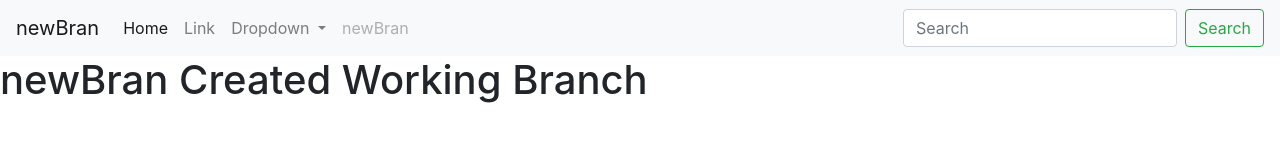
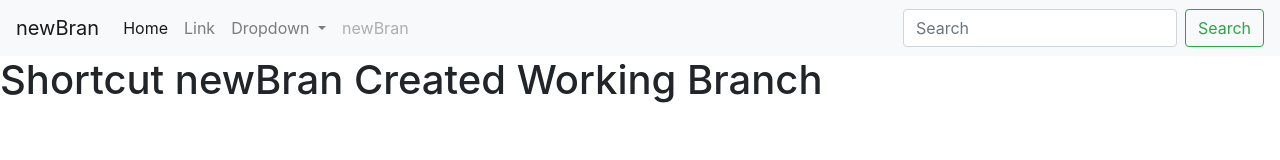
Before and after one commit to imranhossainsajib/Bootstap-4-All-Cod, a plain HTML site: page index.html in a window 1280 px wide. Drawn offline with nearby package versions, Linux system fonts and the light colour scheme.

Commit message:
shortcut try

```diff
--- a/index.html
+++ b/index.html
@@ -46,7 +46,7 @@
         </form>
       </div>
     </nav>
-    <h1>newBran Created Working Branch</h1>
+    <h1>Shortcut newBran Created Working Branch</h1>
 
     <!-- Optional JavaScript; choose one of the two! -->
 
```
